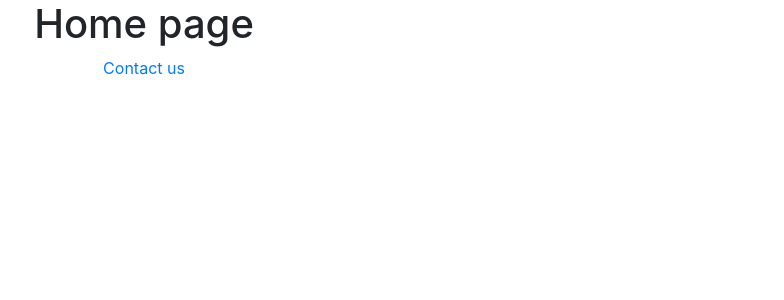
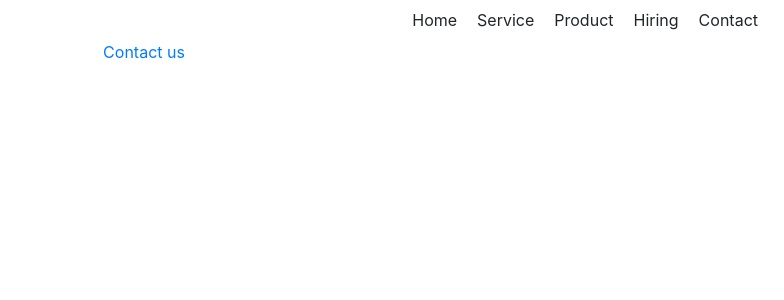
Before and after one commit to Nllai/Lab-project1, a React (Create React App) app: page / in a window 1280 px wide. Shown: the top 300 px of the page, without its empty margins (496-1280 px from the left). Built offline with nearby package versions, Linux system fonts and the light colour scheme.

Commit message:
Add Components folder

```diff
--- a/src/App.js
+++ b/src/App.js
@@ -1,7 +1,8 @@
 import React from "react";
 import { BrowserRouter as Router, Switch, Route, Link } from "react-router-dom";
 import "./App.css";
-import Contact from "./Contact";
+import Nav from "./Components/Nav";
+import Contact from "./Components/Contact";
 
 function App() {
     return (
@@ -12,7 +13,7 @@ function App() {
                         <Contact />
                     </Route>
                     <Route path="/">
-                        <h1>Home page</h1>
+                        <Nav />
                         <Link to="/contact">Contact us</Link>
                     </Route>
                 </Switch>
--- a/src/Contact.js
+++ b/src/Components/Contact.js
@@ -1,6 +1,6 @@
 import React from "react";
+import axios from "axios";
 import "./Contact.css";
-import axios from "axios";
 
 class Contact extends React.Component {
     constructor(props) {
--- /dev/null
+++ b/src/Components/Nav.css
@@ -0,0 +1,4 @@
+.navbar-options > span {
+    margin: 5px;
+    padding: 5px;
+}
--- /dev/null
+++ b/src/Components/Nav.js
@@ -0,0 +1,20 @@
+import React from "react";
+import { Link } from "react-router-dom";
+import "./Nav.css";
+
+function Nav() {
+    return (
+        <nav className="navbar">
+            <Link to="/"></Link>
+            <div className="navbar-options">
+                <span>Home</span>
+                <span>Service</span>
+                <span>Product</span>
+                <span>Hiring</span>
+                <span>Contact</span>
+            </div>
+        </nav>
+    );
+}
+
+export default Nav;
```
Also changed, not shown: src/Components/Contact.css (renamed from src/Contact.css).
